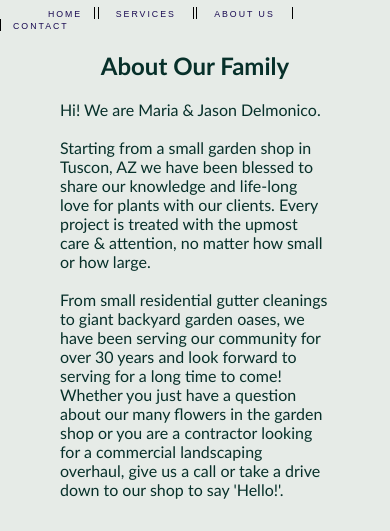
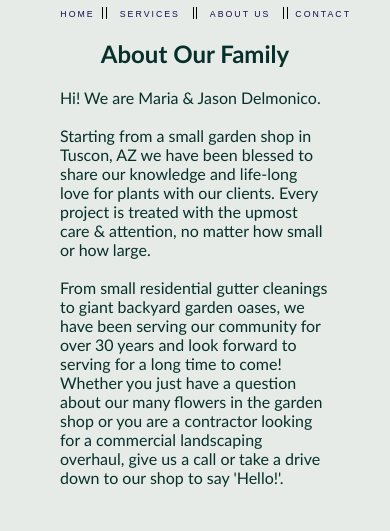
Before and after one commit to Stamich47/lucky-shrub-website, a plain HTML site: page about.html in a window 390 px wide. Shown: the part 219-750 px from the top of the page. Drawn offline with Linux system fonts and the light colour scheme.

Commit message:
Fix nav wrapping issue on 'About' page

```diff
--- a/about-styles.css
+++ b/about-styles.css
@@ -34,8 +34,10 @@ header {
 }
 
 nav {
+  font-size: 3vw;
   grid-area: nav;
-  margin: 30px auto;
+  margin: 10px auto;
+  max-width: 100vw;
 }
 
 nav > ul li {
@@ -43,8 +45,8 @@ nav > ul li {
   margin: auto;
   border-left: 1px solid black;
   border-right: 1px solid black;
-  width: 100px;
-  padding: 0 12px;
+  width: 18vw;
+  padding: 0px 2vw;
   text-align: center;
 }
 
--- a/queries.css
+++ b/queries.css
@@ -11,9 +11,10 @@
   }
 
   nav {
-    font-size: 2.5vw;
+    font-size: 3vw;
     grid-area: nav;
     margin: 10px auto;
+    max-width: 100vw;
   }
 
   nav > ul li {
```
